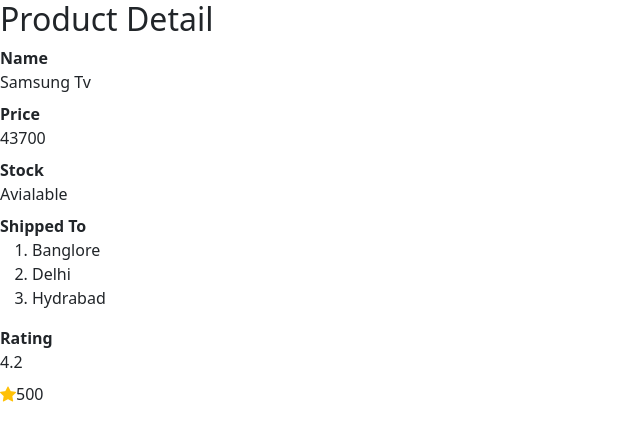
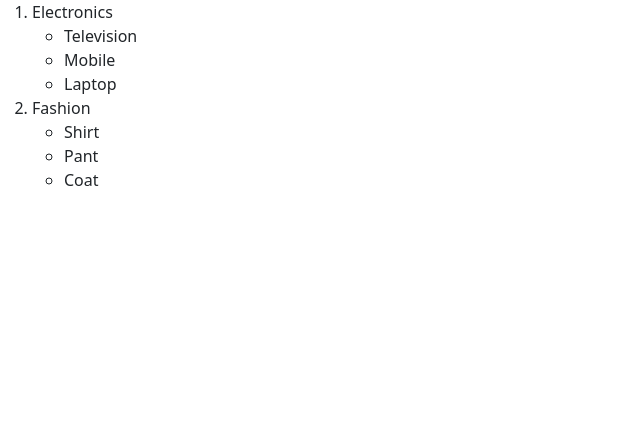
Before and after one commit to amanverma523590/recat-revise, a React (Vite) app in the folder my-project/: page / in a window 1280 px wide. Shown: the top 440 px of the page, without its empty margins (0-640 px from the left). Built offline with nearby package versions, Linux system fonts and the light colour scheme.

Commit message:
arrayOf Object

```diff
--- a/my-project/src/DataBinding.jsx
+++ b/my-project/src/DataBinding.jsx
@@ -76,51 +76,87 @@
 //             </tbody>
 //         </table>
 
-
-
 //     </div>
 //   );
 // }
 
+// -----------------------------------------------------------------------
 
-export function DataBinding(){
+// --------------------Object Binding-------------
 
-  var product = {
-    Name : "Samsung Tv",
-    Price : 43700,
-    Stock : true,
-    Cities : ['Banglore','Delhi','Hydrabad'],
-    Rating : {Rate : 4.2, Count : 500}
-  };
+// export function DataBinding(){
 
-  return(
+//   var product = {
+//     Name : "Samsung Tv",
+//     Price : 43700,
+//     Stock : true,
+//     Cities : ['Banglore','Delhi','Hydrabad'],
+//     Rating : {Rate : 4.2, Count : 500}
+//   };
+
+//   return(
+//     <div>
+//       <h2>Product Detail</h2>
+//       <dl>
+//         <dt>Name</dt>
+//         <dd>{product.Name}</dd>
+//         <dt>Price</dt>
+//         <dd>{product.Price}</dd>
+//         <dt>Stock</dt>
+//         <dd>{ product.Stock==true ? 'Avialable' :' Not Available' }</dd>
+
+//         <dt>Shipped To</dt>
+//         <dd>
+//           <ol>
+//            {
+//              product.Cities.map((city)=>(
+//               <li key={city}>{city}</li>
+//              ))
+//            }
+//           </ol>
+//         </dd>
+
+//         <dt>Rating</dt>
+//         <dd>{product.Rating.Rate}{" "}</dd>
+//         <span className="bi bi-star-fill text-warning"></span>
+//         {product.Rating.Count}
+
+//       </dl>
+//     </div>
+//   )
+// }
+
+export function DataBinding() {
+
+  var menu = [
+    {
+      Category : "Electronics",
+      Products : ["Television","Mobile","Laptop"]
+    },
+    {
+      Category : "Fashion",
+      Products : ["Shirt","Pant","Coat"]
+    }
+  ]
+
+  return (
     <div>
-      <h2>Product Detail</h2>
-      <dl>
-        <dt>Name</dt>
-        <dd>{product.Name}</dd>
-        <dt>Price</dt>
-        <dd>{product.Price}</dd>
-        <dt>Stock</dt>
-        <dd>{ product.Stock==true ? 'Avialable' :' Not Available' }</dd>
+      <ol>
+        {
+          menu.map((items)=>(
+            <li key={items.Category}>{items.Category}
+              <ul>
+                {
+                  items.Products.map((product)=>(
+                    <li key={product}>{product}</li>
+                  ))
+                }
+              </ul>
+            </li>
+          ))
+        }
+      </ol>
 
-        <dt>Shipped To</dt>
-        <dd>
-          <ol>
-           {
-             product.Cities.map((city)=>(
-              <li key={city}>{city}</li>
-             ))
-           }
-          </ol>
-        </dd>
-
-        <dt>Rating</dt>
-        <dd>{product.Rating.Rate}{" "}</dd>
-        <span className="bi bi-star-fill text-warning"></span>
-        {product.Rating.Count}
-
-      </dl>
     </div>
-  )
+  );
 }
```
